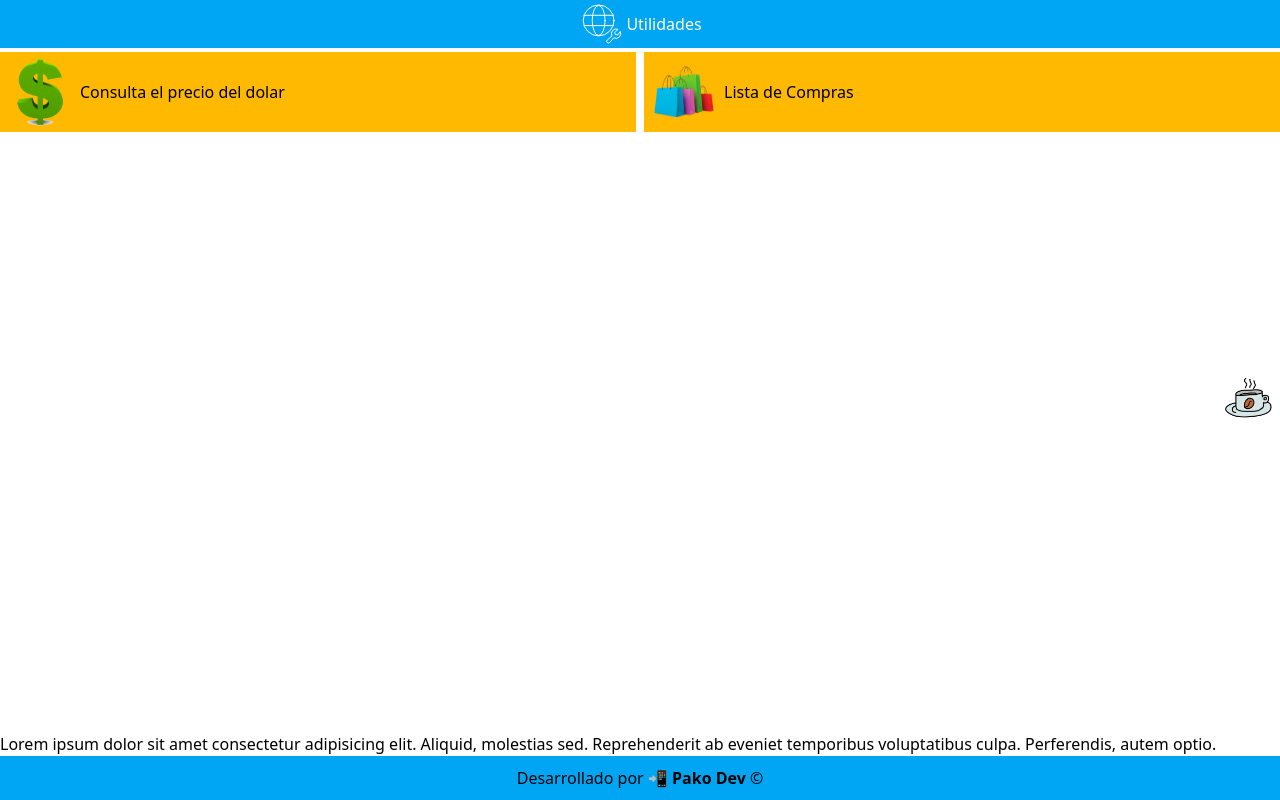
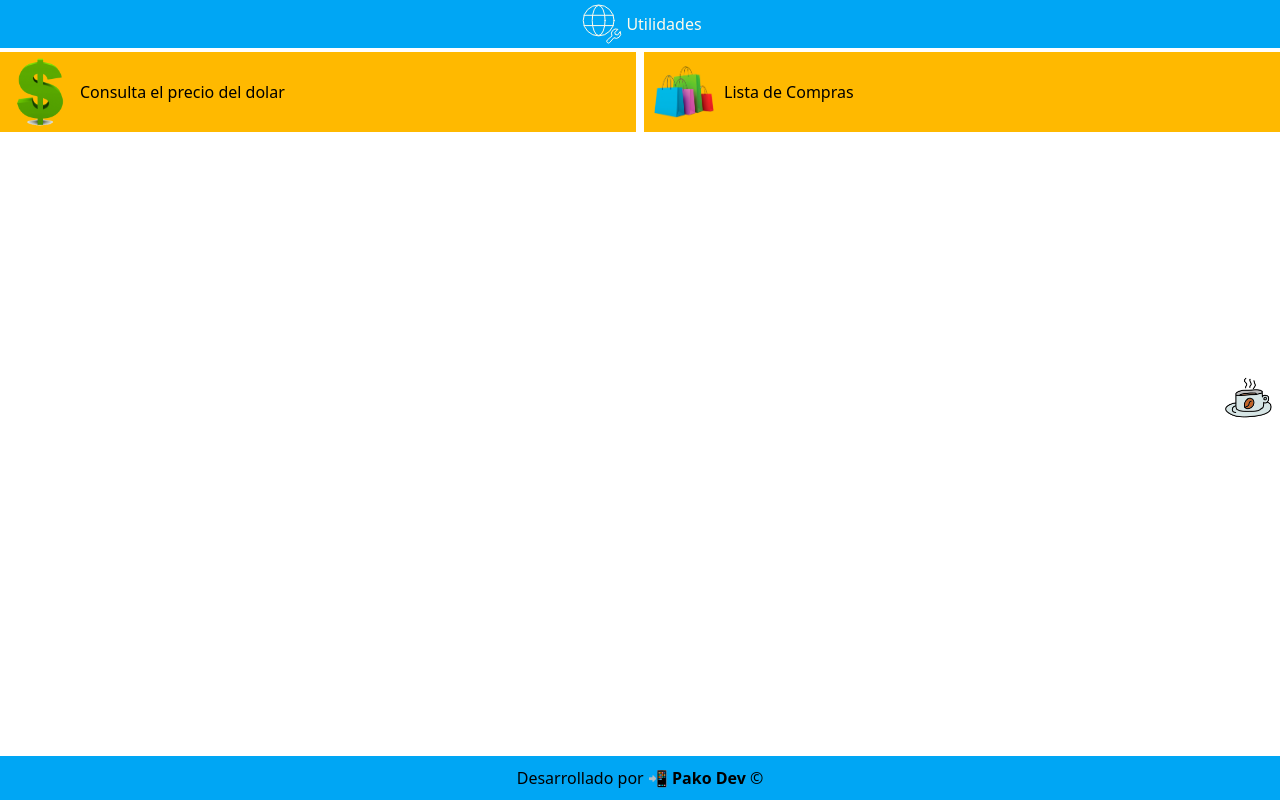
Before and after one commit to pakodev08/utilidades, a SvelteKit app: page / in a window 1280 px wide. Built offline with nearby package versions, Linux system fonts and the light colour scheme.

Commit message:
set apidollar

```diff
--- a/src/routes/+page.svelte
+++ b/src/routes/+page.svelte
@@ -33,5 +33,3 @@ interface Item {
     {/each}
 
 </article>
-
-<h1>Lorem ipsum dolor sit amet consectetur adipisicing elit. Aliquid, molestias sed. Reprehenderit ab eveniet temporibus voluptatibus culpa. Perferendis, autem optio.</h1>
```
